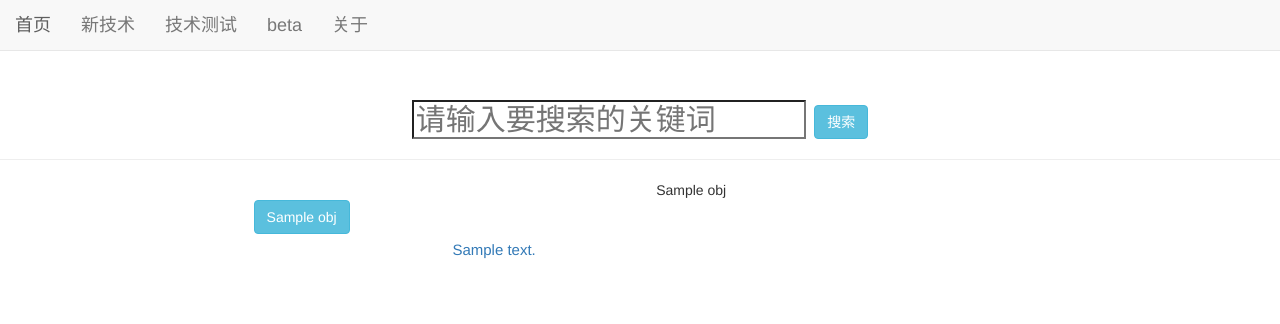
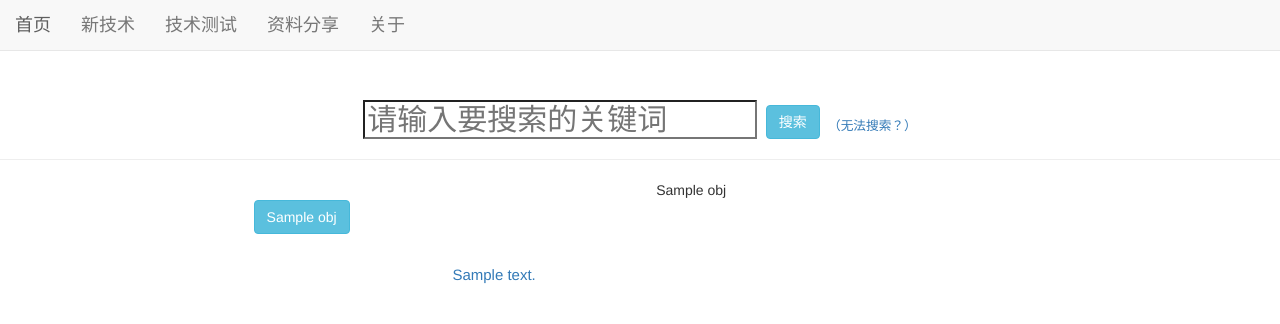
Before and after one commit to yubang/tech, a Python web app: template templates/article/index.html in a window 1280 px wide. Shown: the top 324 px of the page. Run offline with Jinja, Linux system fonts and the light colour scheme; the template is opened without the code that fills it: most values are stand-ins (such as "Sample title", 1, 10 or a date in 2020); some libraries are stand-ins or nearby versions.

Commit message:
增加搜索功能

```diff
--- a/article/urls.py
+++ b/article/urls.py
@@ -9,4 +9,6 @@ urlpatterns = patterns('article.views',
     url(r'^a/(?P<article_id>\d+)', 'content'),
     url(r'^tech$', 'tech'),
     url(r'^test$', 'test'),
+    url(r'^data', 'data'),
+    url(r'^search$', 'baidu'),
 )
--- a/glueConfig.py
+++ b/glueConfig.py
@@ -5,3 +5,5 @@ QINIU_HOST = ""
 QINIU_KEY = ""
 QINIU_TOKEN = ""
 QINIU_BUCKET = ""
+
+CACHE_PREFIX = "glue"
--- a/static/css/base.css
+++ b/static/css/base.css
@@ -77,6 +77,6 @@ a{
     display:inline-block;
     width:23%;
     font-size:15px;
-    line-height:50px;
+    line-height:100px;
     text-align:center;
 }
--- a/templates/admin/article.html
+++ b/templates/admin/article.html
@@ -18,6 +18,7 @@
             <select name="article_type" class="form-control">
                 <option value="0">新技术</option>
                 <option value="1">技术评测</option>
+                <option value="2">资料分享</option>
             </select>
             <input type="text" name="label" value="{{obj.label}}" class="form-control" placeholder="请输入文章标签，以逗号隔开" class="form-control" required>
 
--- /dev/null
+++ b/templates/article/baidu.html
@@ -0,0 +1,5 @@
+{% extends "base/base.html" %}
+{% block title%}站内搜索{% endblock %}
+{% block content %}
+    {% include "other/baidusearch.html" %}
+{% endblock %}
--- a/templates/article/index.html
+++ b/templates/article/index.html
@@ -3,8 +3,13 @@
 {% block content %}
     <br>
     <h2 align="center">
-        <input type="search" name="" placeholder="请输入要搜索的关键词">
-        <a href="javascript:alert('暂时还不能搜索！');" class="btn btn-info">搜索</a>
+        <input type="search" id="key" name="key" placeholder="请输入要搜索的关键词" onkeypress="if(event.keyCode==13) {searchKey();return false;}">
+        <a href="javascript:searchKey();" class="btn btn-info">搜索</a>
+        <small>
+            <small>
+                <a href="/article/search">（无法搜索？）</a>
+            </small>
+        </small>
     </h2>
     <hr>
 
@@ -36,6 +41,23 @@
         $(".navigation-content").hide();
         $("#navigation-content-"+index).show();
     }
+    function searchKey(){
+        var key = $("#key").val();
+        var arrs = key.split(" ");
+        key = "";
+        for(var i = 0;i<arrs.length; i++){
+            if(key != ""){
+                key += " ";
+            }
+            key = key + encodeURIComponent(arrs[i]);
+        }
+        key = key.replace(/\s/ig,"+");
+        var url = "https://www.google.com.hk/#newwindow=1&safe=strict&q=site:yubangweb.com";
+        if(key != ""){
+           url = url + "+" + key;
+        }
+        window.open(url);
+    }
     $(document).ready(function(){
         showNavigationDiv(1);
     });
--- a/templates/base/base.html
+++ b/templates/base/base.html
@@ -4,6 +4,7 @@
         <meta charset="UTF-8">
         <title>{% block title %} {% endblock %}</title>
         {% include "base/css.html" %}
+        {% include "other/tongji.html" %}
     </head>
     <body>
     {% include "base/header.html" %}
--- a/templates/base/header.html
+++ b/templates/base/header.html
@@ -2,6 +2,6 @@
   <a class="navbar-brand" href="/">首页</a>
   <a class="navbar-brand" href="/article/tech">新技术</a>
   <a class="navbar-brand" href="/article/test">技术测试</a>
-  <a class="navbar-brand" href="/bate">beta</a>
+  <a class="navbar-brand" href="/article/data">资料分享</a>
   <a class="navbar-brand" href="/about">关于</a>
 </nav>
--- /dev/null
+++ b/templates/other/baidusearch.html
@@ -0,0 +1 @@
+<script type="text/javascript">(function(){document.write(unescape('%3Cdiv id="bdcs"%3E%3C/div%3E'));var bdcs = document.createElement('script');bdcs.type = 'text/javascript';bdcs.async = true;bdcs.src = 'http://znsv.baidu.com/customer_search/api/js?sid=3512163674470346021' + '&plate_url=' + encodeURIComponent(window.location.href) + '&t=' + Math.ceil(new Date()/3600000);var s = document.getElementsByTagName('script')[0];s.parentNode.insertBefore(bdcs, s);})();</script>
--- /dev/null
+++ b/templates/other/tongji.html
@@ -0,0 +1,9 @@
+<script>
+var _hmt = _hmt || [];
+(function() {
+  var hm = document.createElement("script");
+  hm.src = "//hm.baidu.com/hm.js?aedf8608c2e949aed991e0761c058775";
+  var s = document.getElementsByTagName("script")[0];
+  s.parentNode.insertBefore(hm, s);
+})();
+</script>
```
Also changed, not shown: article/views.py (+10 -0 lines), 1 other file.
